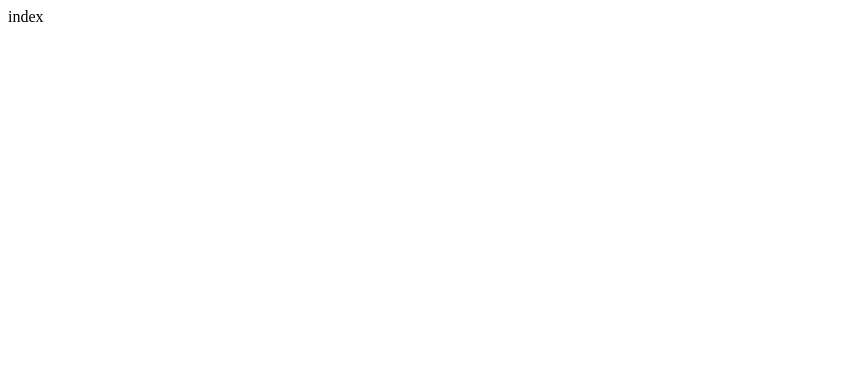
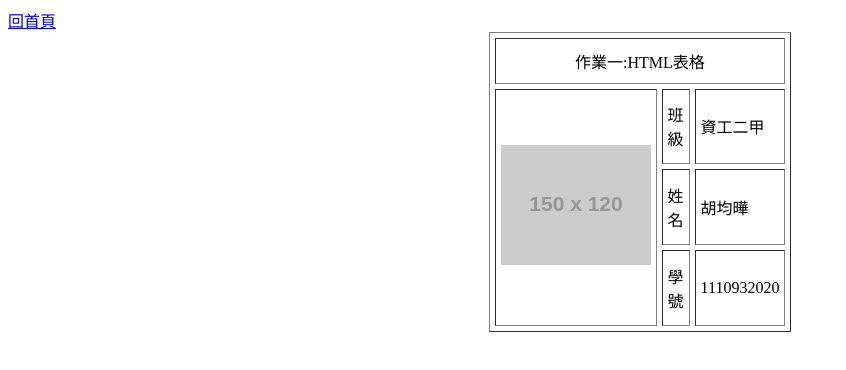
Before and after one commit to howardhu0920/1110932020-, a plain HTML site: page index.html in a window 1280 px wide. Shown: the whole page, without its empty margins (0-846 px from the left). Drawn offline with Linux system fonts and the light colour scheme; placeholder pictures from the web are drawn by us.

Commit message:
Add files via upload

```diff
--- a/index.html
+++ b/index.html
@@ -1 +1,35 @@
-index
+<!DOCTYPE html>
+<html lang="en">
+<head>
+	<meta charset="UTF-8">
+	<meta name="viewport" content="width=device-width, initial-scale=1.0">
+	<title>作業一</title>
+</head>
+<body>
+	<a href="index.html" >回首頁</a>
+	<table border='1' align='center' cellpadding="5" cellspacing="5" width="300" height='300'>
+		<tr>
+			<td colspan="4" align='center'>作業一:HTML表格</td>
+				</tr>
+		<tr>
+			<td rowspan='3'><img src="http://fakeimg.pl/150x120/00CED1/FFF/?text=PHOTO">
+</td>
+			<td>班級</td>
+			<td colspan="2">資工二甲</td>
+
+		</tr>
+		<tr>
+
+			<td>姓名</td>
+			<td colspan="2">胡均曄</td>
+
+		</tr>
+		<tr>
+			<td>學號</td>
+			<td colspan="2">1110932020</td>
+
+		</tr>
+	</table>
+
+</body>
+</html>
```
